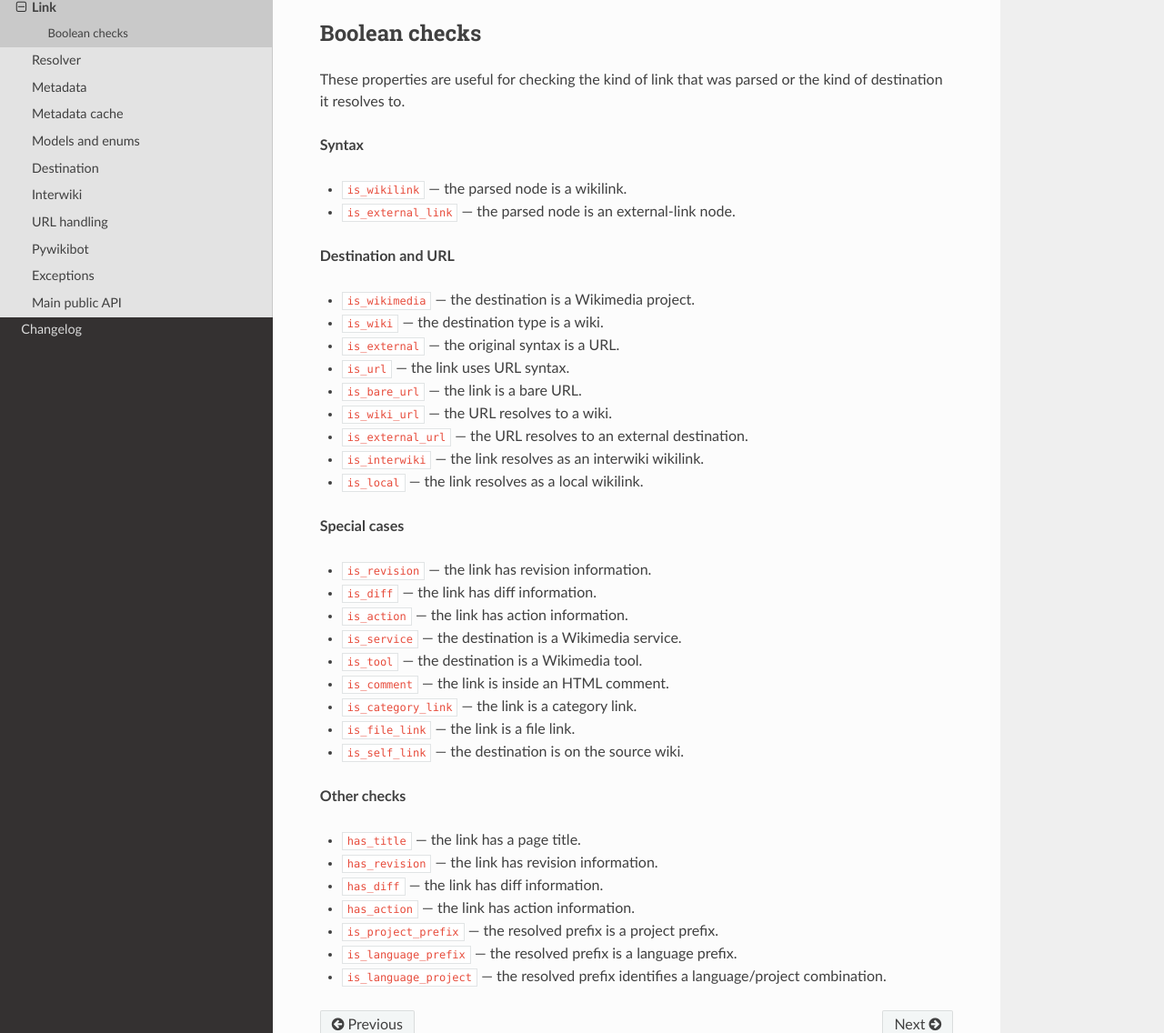
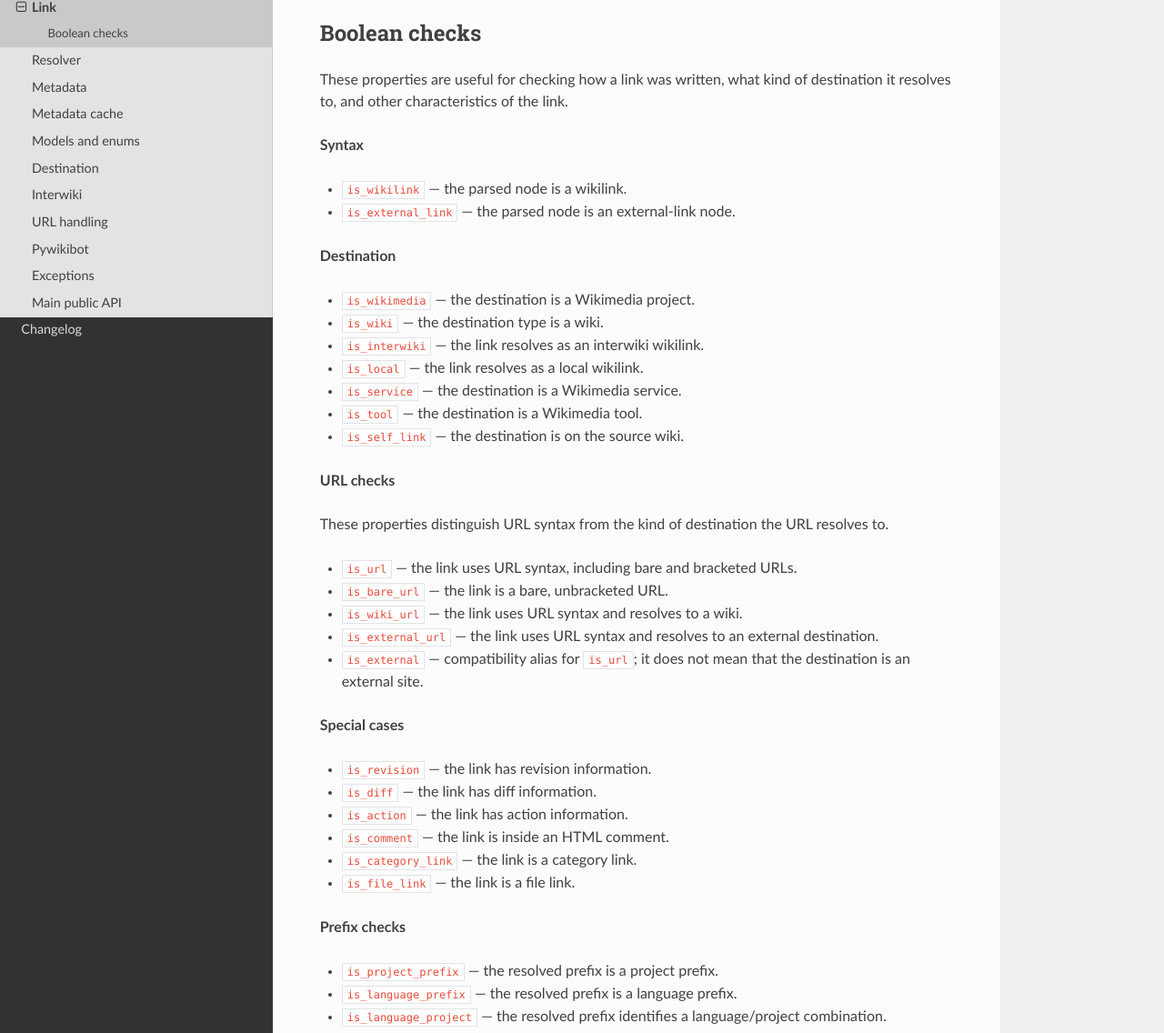
Before and after one commit to MadMaxWP/wmlinksfromhell, a Sphinx documentation site: the page built from docs/source/api/link.rst, in a window 1280 px wide and 1400 px high, cut to the strip 264-1400 px from the top of the window. Shown: the whole strip at 91% size. Built offline with Sphinx 7.4.7 and the Read the Docs theme 3.1.0, drawn with Linux system fonts in a browser that asks for light colours.

Commit message:
Enhance documentation for link properties and checks
Expanded the explanations for link properties and added new categories for URL checks and prefix checks.

```diff
--- a/docs/source/api/link.rst
+++ b/docs/source/api/link.rst
@@ -10,37 +10,52 @@ Link
 Boolean checks
 --------------
 
-These properties are useful for checking the kind of link that was parsed
-or the kind of destination it resolves to.
+These properties are useful for checking how a link was written, what kind of
+destination it resolves to, and other characteristics of the link.
 
 **Syntax**
 
 * ``is_wikilink`` — the parsed node is a wikilink.
 * ``is_external_link`` — the parsed node is an external-link node.
 
-**Destination and URL**
+**Destination**
 
 * ``is_wikimedia`` — the destination is a Wikimedia project.
 * ``is_wiki`` — the destination type is a wiki.
-* ``is_external`` — the original syntax is a URL.
-* ``is_url`` — the link uses URL syntax.
-* ``is_bare_url`` — the link is a bare URL.
-* ``is_wiki_url`` — the URL resolves to a wiki.
-* ``is_external_url`` — the URL resolves to an external destination.
 * ``is_interwiki`` — the link resolves as an interwiki wikilink.
 * ``is_local`` — the link resolves as a local wikilink.
+* ``is_service`` — the destination is a Wikimedia service.
+* ``is_tool`` — the destination is a Wikimedia tool.
+* ``is_self_link`` — the destination is on the source wiki.
+
+**URL checks**
+
+These properties distinguish URL syntax from the kind of destination the URL
+resolves to.
+
+* ``is_url`` — the link uses URL syntax, including bare and bracketed URLs.
+* ``is_bare_url`` — the link is a bare, unbracketed URL.
+* ``is_wiki_url`` — the link uses URL syntax and resolves to a wiki.
+* ``is_external_url`` — the link uses URL syntax and resolves to an external
+  destination.
+* ``is_external`` — compatibility alias for ``is_url``; it does not mean that
+  the destination is an external site.
 
 **Special cases**
 
 * ``is_revision`` — the link has revision information.
 * ``is_diff`` — the link has diff information.
 * ``is_action`` — the link has action information.
-* ``is_service`` — the destination is a Wikimedia service.
-* ``is_tool`` — the destination is a Wikimedia tool.
 * ``is_comment`` — the link is inside an HTML comment.
 * ``is_category_link`` — the link is a category link.
 * ``is_file_link`` — the link is a file link.
-* ``is_self_link`` — the destination is on the source wiki.
+
+**Prefix checks**
+
+* ``is_project_prefix`` — the resolved prefix is a project prefix.
+* ``is_language_prefix`` — the resolved prefix is a language prefix.
+* ``is_language_project`` — the resolved prefix identifies a language/project
+  combination.
 
 **Other checks**
 
```
Also changed, not shown: other parts of docs/source/api/link.rst (+0 -3 lines).
